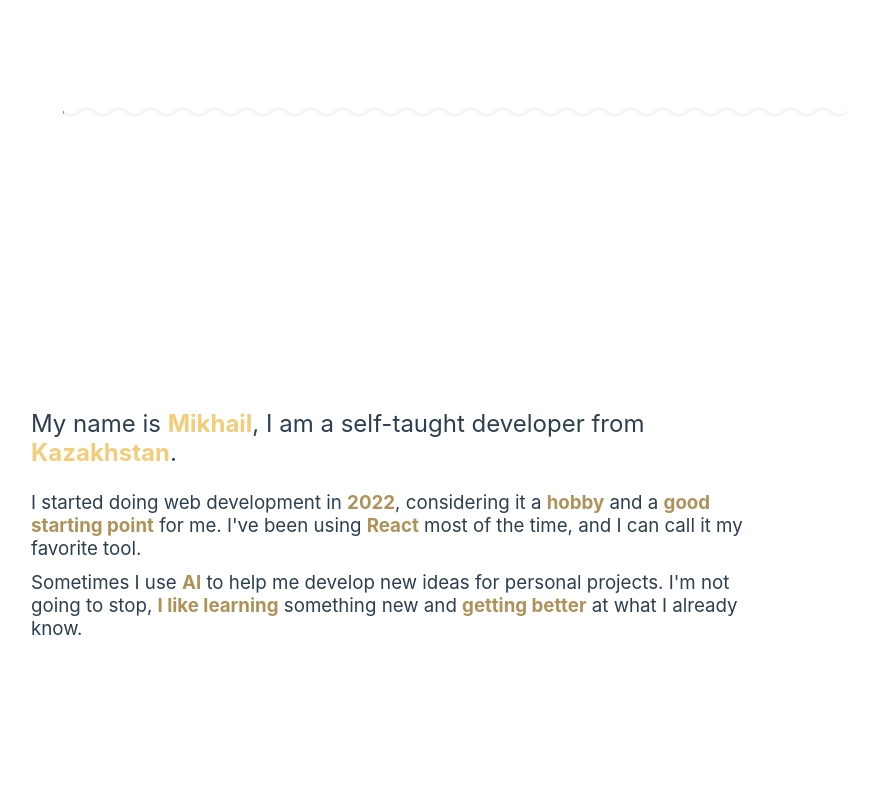
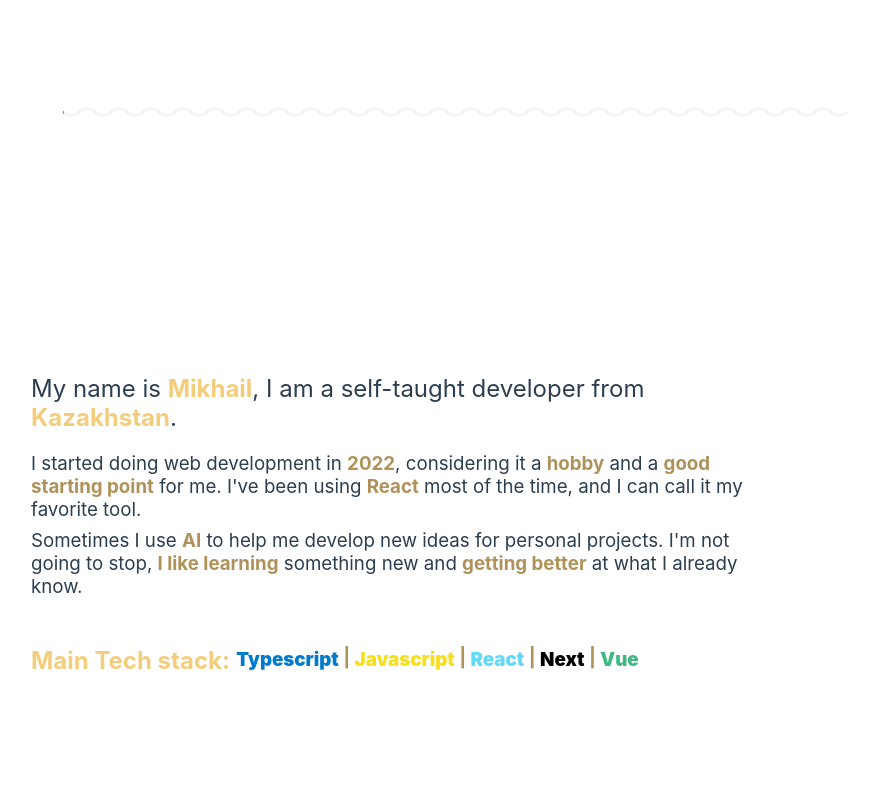
Before and after one commit to mi1sh/mi1sh-portfolio-template, a Vue app: page /about in a window 1280 px wide. Shown: the part 700-1500 px from the top of the page, without its empty margins (145-1023 px from the left). Built offline with nearby package versions, Linux system fonts and the light colour scheme; no server answers.

Commit message:
add tech stack

```diff
--- a/src/App.vue
+++ b/src/App.vue
@@ -32,7 +32,6 @@
 const { activeSection, animate } = useActiveSectionService();
 provide('activeSection', activeSection);
 provide('animate', animate);
-
 const router = useRouter();
 
 const isLargeScreen = ref(false)
--- a/src/components/IntroCard.vue
+++ b/src/components/IntroCard.vue
@@ -7,6 +7,7 @@
   msg: string,
   name: string,
   intro: string,
+  githubLink: string,
 }>()
 </script>
 
@@ -16,7 +17,7 @@
     <div>
       <h1 class="typing-text gold"><span style="font-size: 0.6em">{{ `<` }}</span>{{ name }}<span style="font-size: 0.6em; padding-right: 0.1em">{{ `/>` }}</span></h1>
       <div class="contacts">
-        <a class="contacts-item" href="https://github.com/mi1sh" target="_blank"><IconGithub/></a>
+        <a class="contacts-item" :href="githubLink" target="_blank"><IconGithub/></a>
         <a class="contacts-item" href="https://t.me/m1ish" target="_blank"><IconTelegram/></a>
         <a class="contacts-item" href="https://www.instagram.com/droch1la_/" target="_blank"><IconInstagram/></a>
       </div>
--- a/src/components/pages/AboutPage.vue
+++ b/src/components/pages/AboutPage.vue
@@ -1,9 +1,15 @@
 <template>
     <section :key="$route.path" id="about" class="wrapper slide-left">
       <div class="about-wrapper">
-        <h1>My name is <span class="gold">Mikhail</span>, I am a self-taught developer from <span class="gold">Kazakhstan</span>.</h1>
-        <h3>I started doing web development in <span class="dark-gold">2022</span>, considering it a <span class="dark-gold">hobby</span> and a <span class="dark-gold">good starting point</span> for me. I've been using <span class="dark-gold">React</span> most of the time, and I can call it my favorite tool.</h3>
-        <h3>Sometimes I use <span class="dark-gold">AI</span> to help me develop new ideas for personal projects. I'm not going to stop, <span class="dark-gold">I like learning</span> something new and <span class="dark-gold">getting better</span> at what I already know.</h3>
+        <div class="about-text">
+          <h1 class="about-intro">My name is <span class="gold">Mikhail</span>, I am a self-taught developer from <span class="gold">Kazakhstan</span>.</h1>
+          <h3>I started doing web development in <span class="dark-gold">2022</span>, considering it a <span class="dark-gold">hobby</span> and a <span class="dark-gold">good starting point</span> for me. I've been using <span class="dark-gold">React</span> most of the time, and I can call it my favorite tool.</h3>
+          <h3>Sometimes I use <span class="dark-gold">AI</span> to help me develop new ideas for personal projects. I'm not going to stop, <span class="dark-gold">I like learning</span> something new and <span class="dark-gold">getting better</span> at what I already know.</h3>
+        </div>
+        <div class="tech-stack">
+          <h1 class="gold">Main Tech stack:</h1>
+          <h3 class="stack dark-gold"><a href="https://www.typescriptlang.org/" class="typescript-color" target="_blank">Typescript</a> | <a href="https://www.javascript.com/" class="javascript-color" target="_blank">Javascript</a> | <a class="react-color" href="https://react.dev/" target="_blank">React</a> | <a class="next-color" href="https://nextjs.org/" target="_blank">Next</a> | <a class="vue-color" href="https://vuejs.org/" target="_blank">Vue</a></h3>
+        </div>
       </div>
     </section>
 </template>
@@ -32,6 +38,7 @@
 <style scoped>
 .wrapper {
   place-items: center;
+  flex-direction: column;
 }
 
 .about-wrapper {
@@ -42,16 +49,84 @@
   margin: 0 auto;
   display: flex;
   flex-direction: column;
-  gap: 0.7em;
+  gap: 3em;
 }
 
-h1 {
+.about-text {
+  display: flex;
+  flex-direction: column;
+  gap: 0.5em;
+}
+
+.about-intro {
   margin-bottom: 0.5em;
+}
+
+.tech-stack {
+  display: flex;
+  flex-direction: column;
+  gap: 0.5vw;
+}
+
+a {
+  text-decoration: none;
+  transition: all 0.2s ease-in-out;
+}
+
+.typescript-color {
+  font-weight: bolder;
+  color: #007acd;
+  vertical-align: middle;
+  &:hover {
+    color: #005a96;
+  }
+}
+
+.javascript-color {
+  font-weight: bolder;
+  color: #f7e018;
+  vertical-align: middle;
+  &:hover {
+    color: #b0a010;
+  }
+}
+
+.react-color {
+  font-weight: bolder;
+  color: #60d9fa;
+  vertical-align: middle;
+  &:hover {
+    color: #469db6;
+  }
+}
+
+.next-color {
+  font-weight: bolder;
+  color: #000000;
+  vertical-align: middle;
+  &:hover {
+    color: #0c0c0c;
+  }
+}
+
+.vue-color {
+  font-weight: bolder;
+  color: #3fb984;
+  vertical-align: middle;
+  &:hover {
+    color: #2b815c;
+  }
 }
 
 @media (min-width: 740px) {
   .about-wrapper {
     margin-left: 6em;
   }
+
+  .tech-stack {
+    display: flex;
+    flex-direction: row;
+    gap: 0.5vw;
+  }
 }
 </style>
--- a/src/components/pages/HomePage.vue
+++ b/src/components/pages/HomePage.vue
@@ -1,36 +1,55 @@
-<template>
-  <section :key="$route.path" id="home" class="wrapper" :class="{'fade-in': !isLargeScreen, 'slide-left': isLargeScreen}">
-    <img alt="mi1sh logo" class="logo" src="../../assets/logo.jpg" />
-    <div>
-      <IntroCard intro="React, Next and Vue confident user" name="mi1sh" msg="Web developer" />
-    </div>
-  </section>
-</template>
-
 <script setup lang="ts">
 import IntroCard from '@/components/IntroCard.vue'
-import { onMounted, ref } from 'vue'
+import { inject, onMounted, ref } from 'vue'
 import { useRoute } from 'vue-router'
-
-const route = useRoute()
-const isLoaded = ref(false)
+import { fetchGithubUser } from '@/services/githubFetchService';
 
 defineProps<{
   isLargeScreen: boolean,
 }>()
+
+const route = useRoute()
+const isLoaded = ref(false)
 const isHomePage = ref(false)
 
-onMounted(() => {
+let intro = ref("React, Next and Vue confident user")
+let githubLink = ref("https://github.com/mi1sh")
+let name = ref("mi1sh")
+let msg = ref("Web developer")
+
+onMounted(async() => {
+
   isHomePage.value = route.path === '/'
   const element = document.getElementById('home')
   if (element) {
     element.scrollIntoView({ behavior: 'smooth' })
   }
+
+  try {
+    const userData = await fetchGithubUser('mi1sh')
+    console.log(userData)
+    intro.value = userData.bio
+    githubLink.value = userData.html_url
+    name.value = userData.login
+    msg.value = "Web developer"
+  } catch (error) {
+    console.error('Failed to load user data:', error)
+  }
+
   setTimeout(() => {
     isLoaded.value = true
   }, 500)
 })
 </script>
+
+<template>
+  <section :key="$route.path" id="home" class="wrapper" :class="{'fade-in': !isLargeScreen, 'slide-left': isLargeScreen}">
+    <img alt="mi1sh logo" class="logo" src="../../assets/logo.jpg" />
+    <div>
+      <IntroCard :intro="intro" :githubLink="githubLink" :name="name" :msg="msg" />
+    </div>
+  </section>
+</template>
 
 <style scoped>
 .logo {
--- /dev/null
+++ b/src/services/githubFetchService.ts
@@ -0,0 +1,7 @@
+export async function fetchGithubUser(username: string): Promise<any> {
+  const response = await fetch(`https://api.github.com/users/${username}`);
+  if (!response.ok) {
+    throw new Error('Failed to fetch user data');
+  }
+  return response.json();
+}
```
Also changed, not shown: src/components/PageWrapper.vue (deleted, +0 -18 lines).
